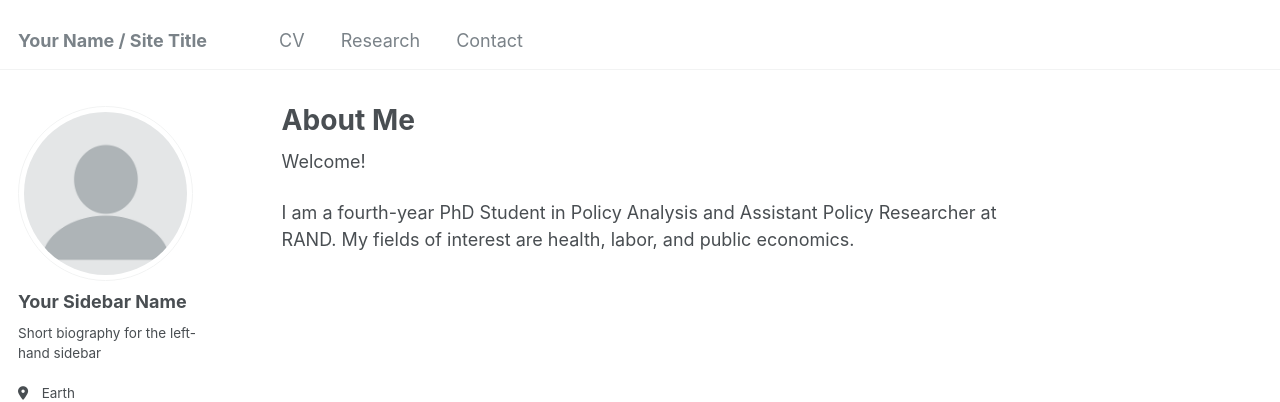
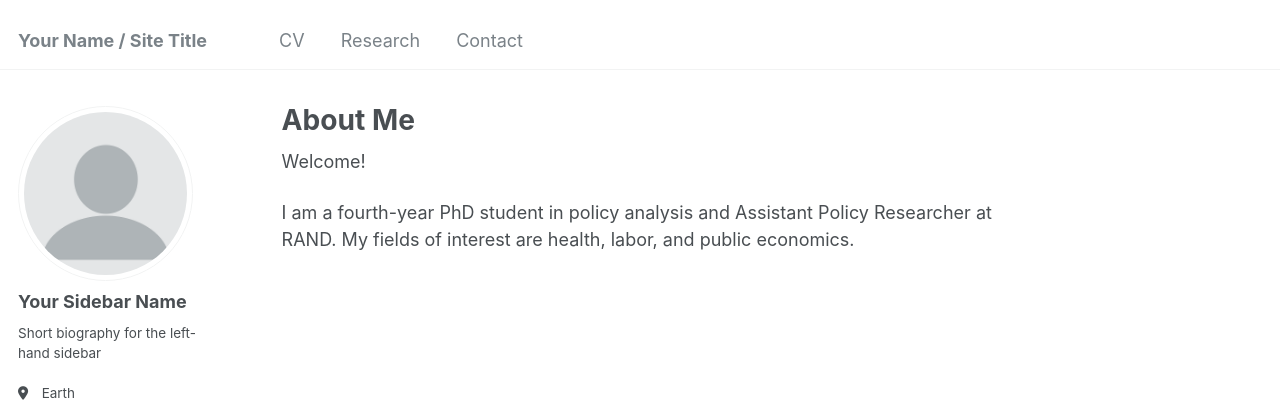
Before and after one commit to yujimizushima/yujimizushima.github.io, a Jekyll site: the page built from _pages/about.md, in a window 1280 px wide. Shown: the top 402 px of the page. Built offline with Jekyll 4.4.1, drawn with Linux system fonts in a browser that asks for light colours; some web fonts are replaced.

```diff
--- a/_pages/about.md
+++ b/_pages/about.md
@@ -9,4 +9,4 @@ redirect_from:
 
 Welcome!
 
-I am a fourth-year PhD Student in Policy Analysis and Assistant Policy Researcher at RAND. My fields of interest are health, labor, and public economics.
+I am a fourth-year PhD student in policy analysis and Assistant Policy Researcher at RAND. My fields of interest are health, labor, and public economics.
```
